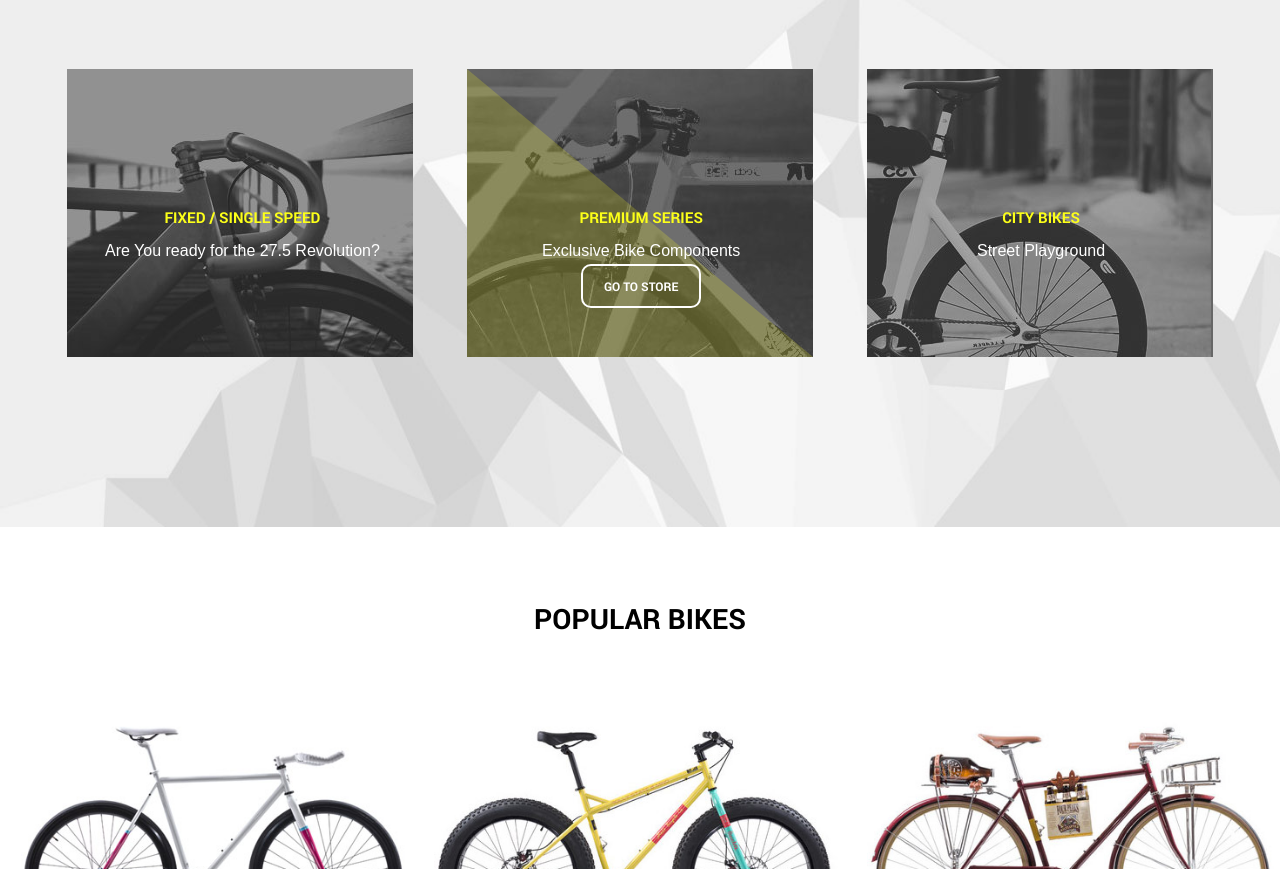
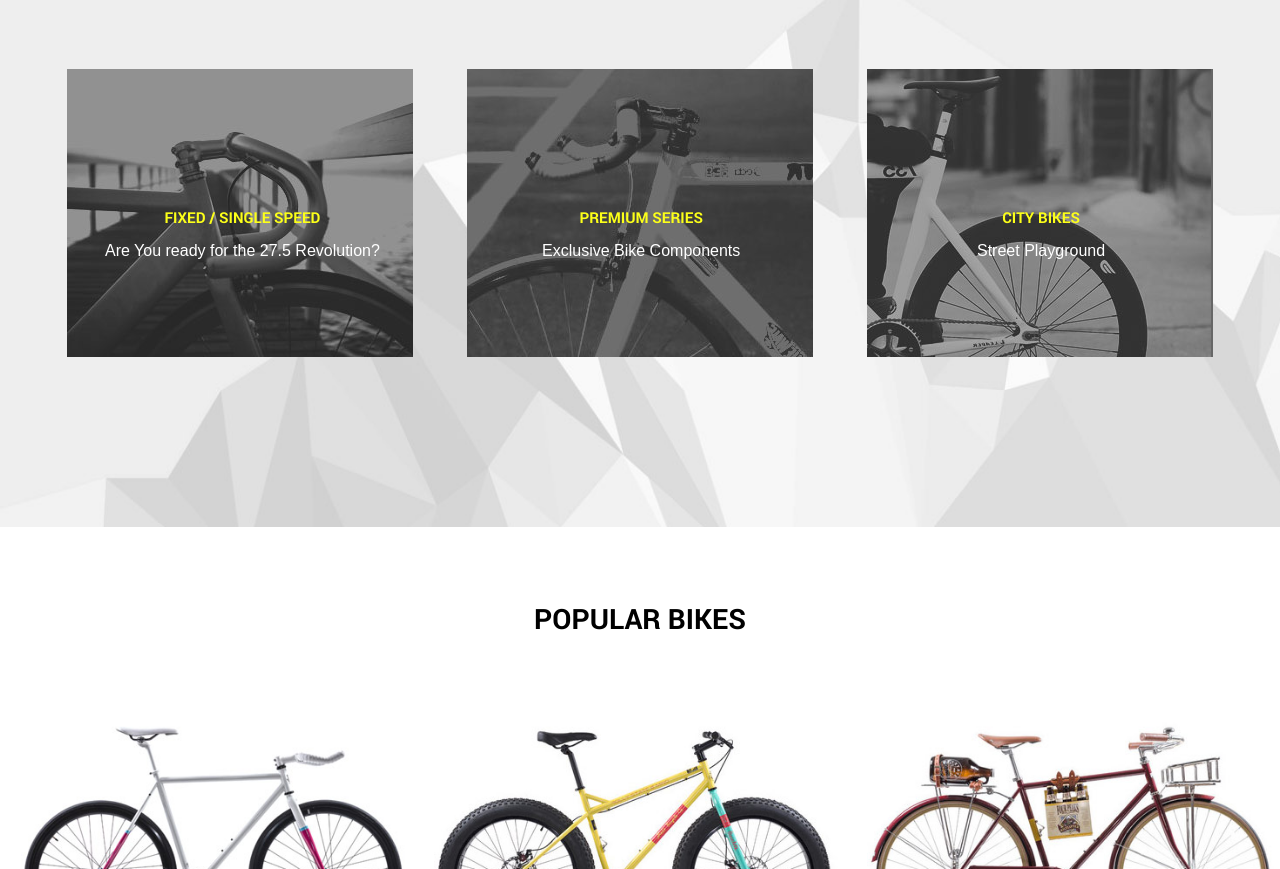
Before and after one commit to RatiboR1978/bikeshop, a website: page index.html in a window 1280 px wide. Shown: the part 1094-1963 px from the top of the page. Drawn offline with Linux system fonts and the light colour scheme; a web font is replaced by a local one.

Commit message:
Поправил велики 2

```diff
--- a/index.html
+++ b/index.html
@@ -62,7 +62,7 @@
         </div>
 
       </div>
-      <div class="categories__block categories__block2 categories__block--actived">
+      <div class="categories__block categories__block2">
         <div class="categories__wrap3">
           <h3>PREMIUM SERIES</h3>
           <p>Exclusive  Bike Components</p>
```
